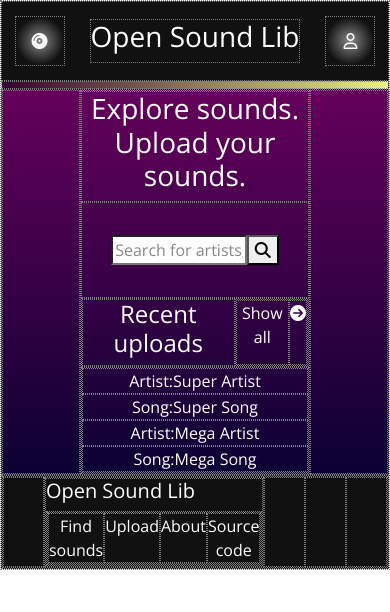
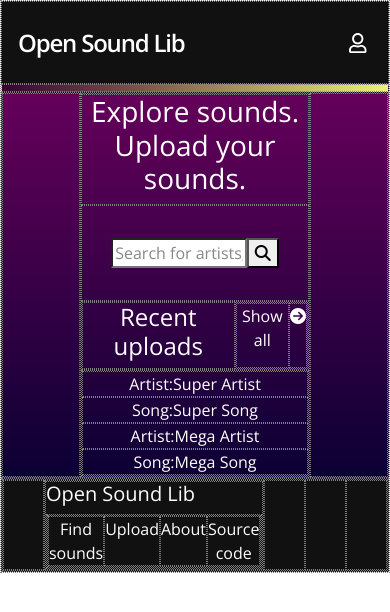
Before and after one commit to GitHenrik/OpenSoundLibrary, a React (Create React App) app: page / in a window 390 px wide. Shown: the top 612 px of the page. Built offline with nearby package versions, Linux system fonts and the light colour scheme.

Commit message:
feat: responsive header

```diff
--- a/src/components/MainHeader.js
+++ b/src/components/MainHeader.js
@@ -1,19 +1,69 @@
 import React from 'react'
 import '../css/base.css'
+import styled from 'styled-components'
+import { FontAwesomeIcon } from '@fortawesome/react-fontawesome'
+import { faCompactDisc } from '@fortawesome/free-solid-svg-icons'
+import { faUser } from '@fortawesome/free-regular-svg-icons'
+import PropTypes from 'prop-types'
+
+const Wrapper = styled.div`
+  background-color: #111111;
+  width: 100%;
+  height: 5.1875rem;
+`
+
+const Header = styled.header`
+  height: 100%;
+  display: flex;
+  justify-content: space-between;
+  background: #111111;
+  position: sticky;
+  top: 0;
+  padding: 1rem;
+  align-items: center;
+  @media (min-width: 768px) {
+    width: 768px;
+    margin: auto
+  }
+`
+
+const Brand = styled.h1`
+  font-family: Open Sans;
+  font-style: normal;
+  font-weight: 600;
+  font-size: 24px;
+  line-height: 33px;
+  letter-spacing: -0.05em;
+  color: #FFFFFF;
+  margin: 0;
+`
+
+const IconButton = styled.button`
+  background: none;
+  border: none;
+  display: ${props => props.hideOnMobile ? 'none' : 'block'};
+  @media (min-width: 768px) {
+    display: block;
+  }
+`
+
+IconButton.propTypes = {
+  hideOnMobile: PropTypes.bool
+}
 
 const MainHeader = () => {
   return (
-    <div className="main-header horizontal-container">
-      <div className="centered-item">
-      <i className="fas fa-compact-disc header-icon"></i>
-      </div>
-      <div className="centered-item">
-        <h3>Open Sound Lib</h3>
-      </div>
-      <div className="centered-item">
-      <i className="far fa-user header-icon"></i>
-      </div>
-    </div>
+    <Wrapper>
+      <Header>
+        <IconButton hideOnMobile>
+          <FontAwesomeIcon icon={faCompactDisc} />
+        </IconButton>
+        <Brand>Open Sound Lib</Brand>
+        <IconButton>
+          <FontAwesomeIcon size="lg" icon={faUser} />
+        </IconButton>
+      </Header>
+    </Wrapper>
   )
 }
 
--- a/src/css/base.css
+++ b/src/css/base.css
@@ -13,21 +13,6 @@
 
 div {
   border: 1px dotted gray;
-}
-
-.main-header {
-  height: 5rem;
-  justify-content: space-between;
-  background: #111111;
-  position: sticky;
-  top: 0;
-}
-
-.header-icon {
-  width: 3rem;
-  height: 3rem;
-  padding-top: 1rem;
-  background: radial-gradient(closest-side, #888888, #111111);
 }
 
 #menu-divider {
```
